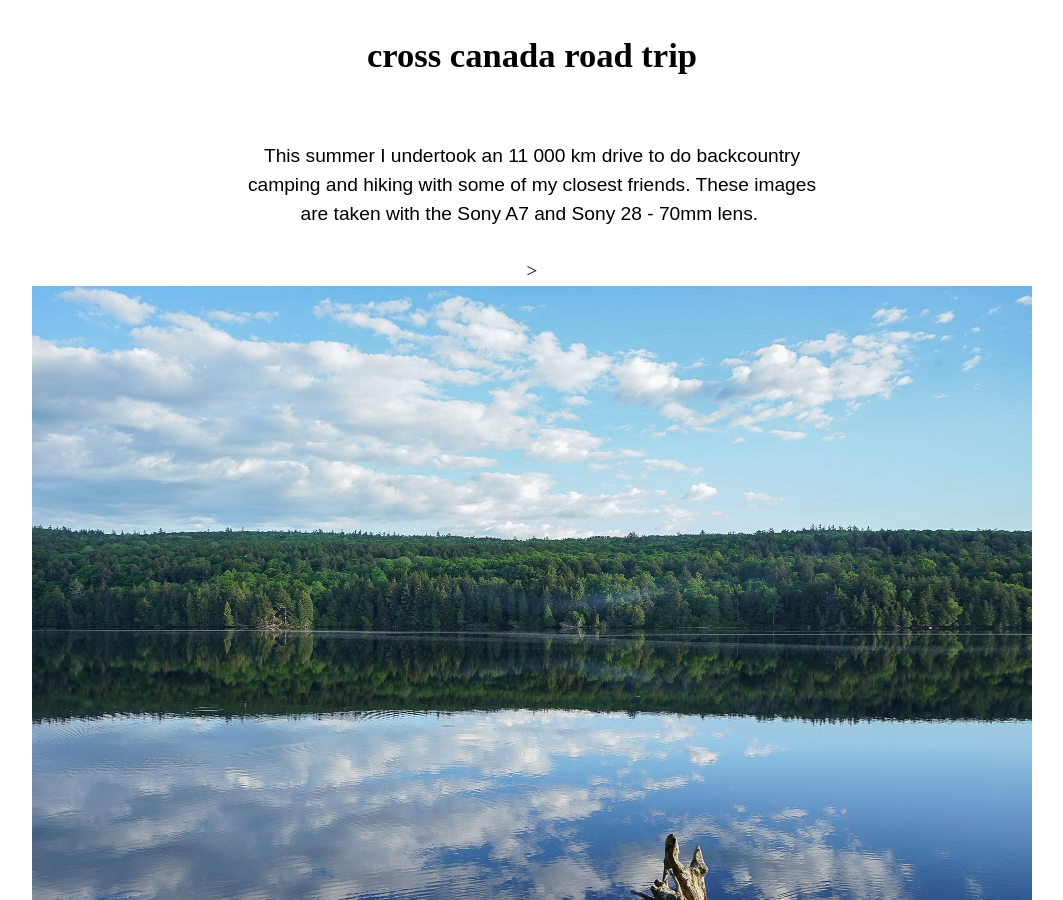
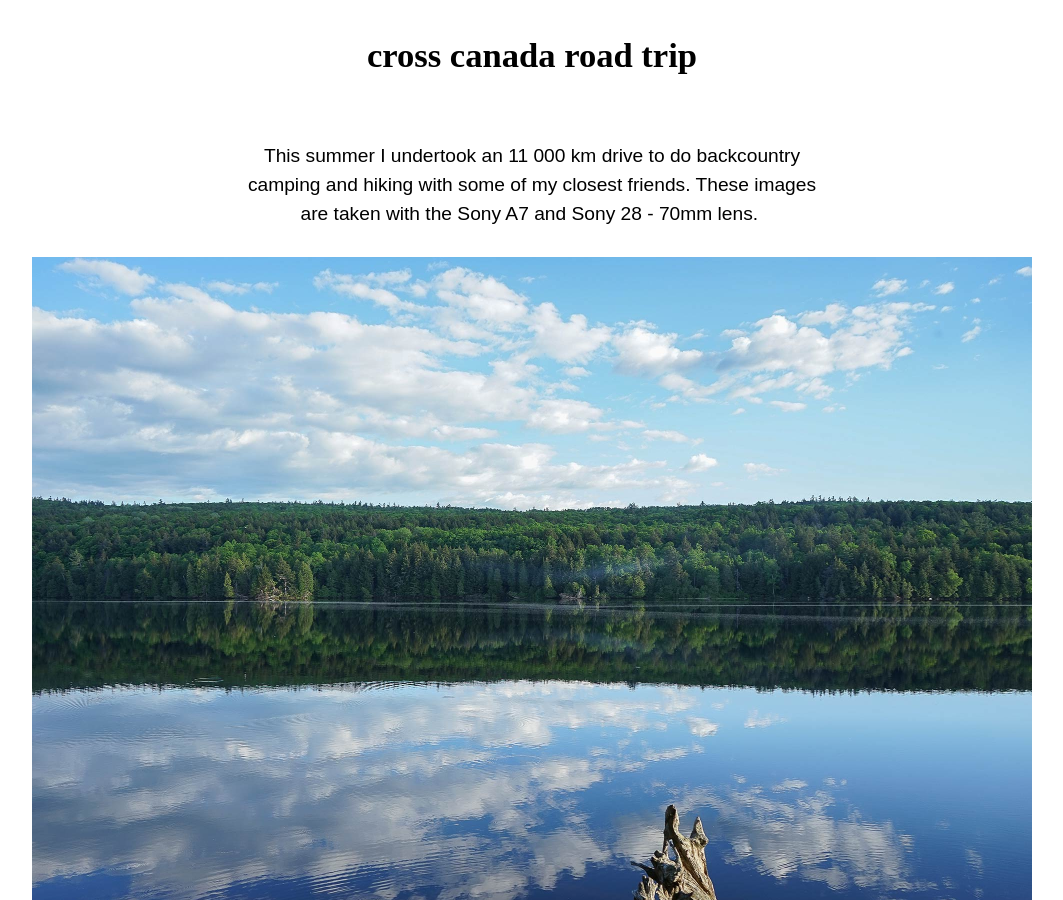
Before and after one commit to anthonyaubrey/portfolio, a Jekyll site: the page built from tripphotography.html, in a window 1280 px wide and 900 px high, scrolled down 1077 px. Shown: the whole window, without its empty margins (108-1171 px from the left). Built offline with Jekyll 4.4.1, drawn with Linux system fonts in a browser that asks for light colours.

Commit message:
Fixed error

```diff
--- a/tripphotography.html
+++ b/tripphotography.html
@@ -7,7 +7,7 @@ layout: default
       <img class="img-flex"src="{{site.baseurl}}/img/photo-l.jpg">
     <h1 class="text-center island-2 wrapper">cross canada road trip</h1>
     <p class="wrapper open-sans text-center pad-b">This summer I undertook an 11 000 km drive to do backcountry camping and hiking with some of my closest friends. These images are taken with the Sony A7 and Sony 28 - 70mm lens. </p>
-    <div class="pad-b">>
+    <div class="pad-b">
       <img class="img-flex limgwrap pad-b"src="{{site.baseurl}}/img/bcphotography/algonquin-blue.jpg">
       <img class="img-flex limgwrap pad-b"src="{{site.baseurl}}/img/bcphotography/algonquin-stratton.jpg">
       <img class="img-flex limgwrap pad-b"src="{{site.baseurl}}/img/bcphotography/algonquin-dusk.jpg">
```
